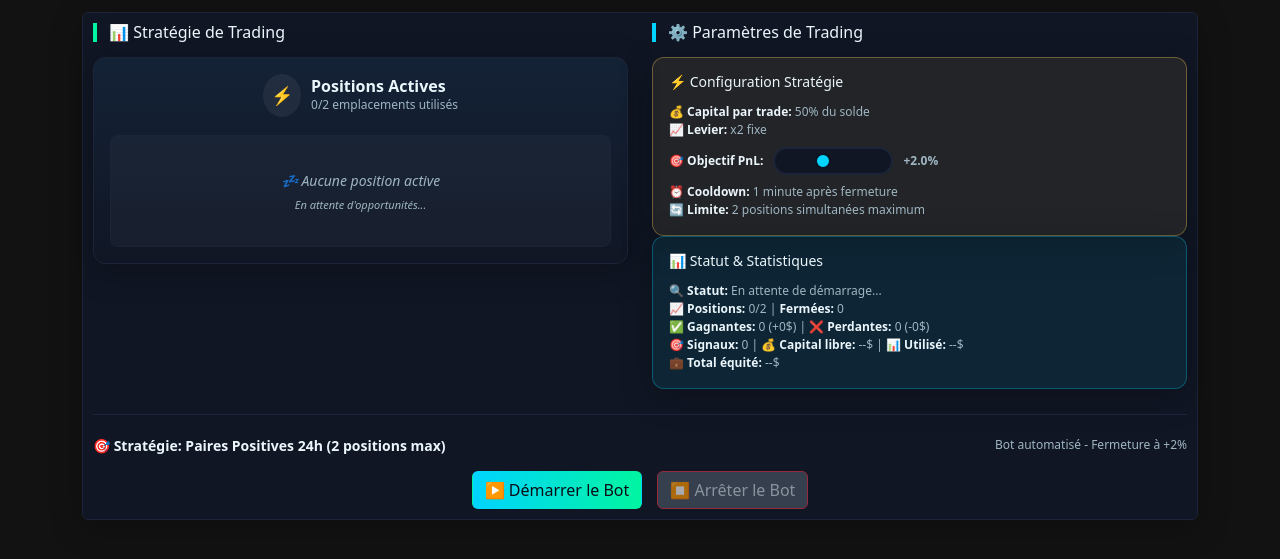
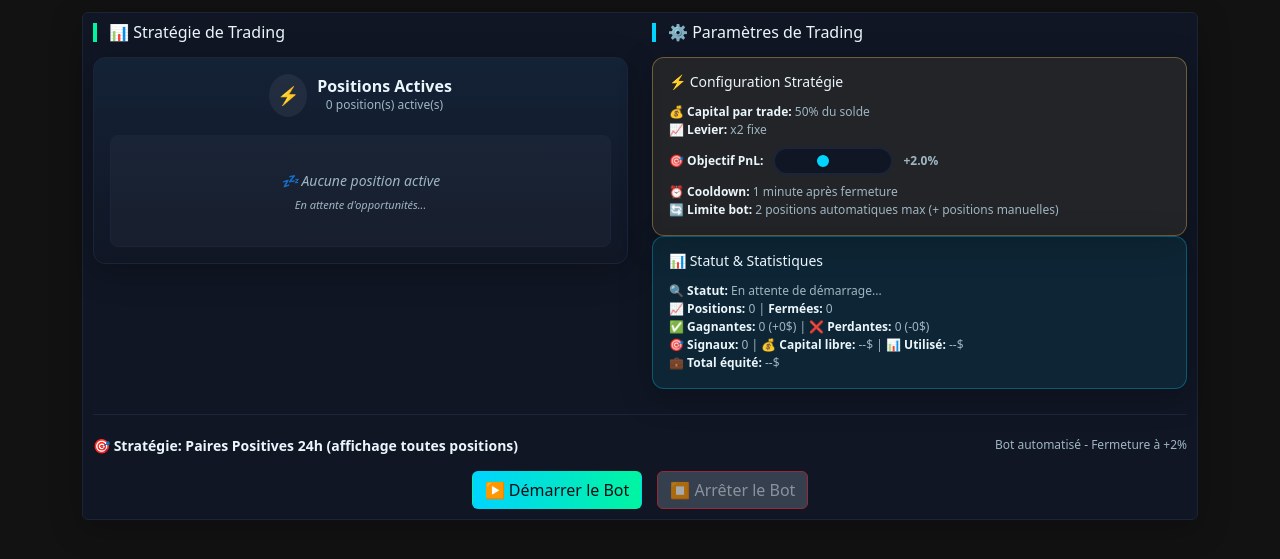
Before and after one commit to Escanpadex/crea-vigne-bot, a plain HTML site: page index.html in a window 1280 px wide. Shown: the part 175-734 px from the top of the page. Drawn offline with nearby package versions, Linux system fonts and the light colour scheme; no server answers.

Commit message:
Add files via upload

```diff
--- a/index.html
+++ b/index.html
@@ -54,7 +54,7 @@
                                     <div>
                                         <h3 style="margin: 0; font-size: 16px; font-weight: bold;">Positions Actives</h3>
                                         <div style="font-size: 12px; text-align: center; color: var(--muted);">
-                                            <span id="positionCount">0</span>/2 emplacements utilisés
+                                            <span id="positionCount">0</span> position(s) active(s)
                                         </div>
                                     </div>
                                 </div>
@@ -103,7 +103,7 @@
                                         <span id="targetPnLDisplay" class="stat-strong">+2.0%</span>
                                     </div>
                                     <div><strong>⏰ Cooldown:</strong> 1 minute après fermeture</div>
-                                    <div><strong>🔄 Limite:</strong> 2 positions simultanées maximum</div>
+                                    <div><strong>🔄 Limite bot:</strong> 2 positions automatiques max (+ positions manuelles)</div>
                                 </div>
                             </div>
 
@@ -112,7 +112,7 @@
                                 <h5 style="margin: 0 0 12px 0; font-size: 14px; color: var(--text);">📊 Statut & Statistiques</h5>
                                 <div style="font-size: 12px; color: var(--muted); line-height: 1.5;">
                                     <div><strong>🔍 Statut:</strong> <span id="currentScanPair">En attente de démarrage...</span></div>
-                                    <div><strong>📈 Positions:</strong> <span id="totalOpenPositions">0/2</span> | <strong>Fermées:</strong> <span id="totalClosedPositions">0</span></div>
+                                    <div><strong>📈 Positions:</strong> <span id="totalOpenPositions">0</span> | <strong>Fermées:</strong> <span id="totalClosedPositions">0</span></div>
                                     <div><strong>✅ Gagnantes:</strong> <span id="winningPositions">0 (+0$)</span> | <strong>❌ Perdantes:</strong> <span id="losingPositions">0 (-0$)</span></div>
                                     <div><strong>🎯 Signaux:</strong> <span id="totalSignals">0</span> | <strong>💰 Capital libre:</strong> <span id="availableCapital">--</span>$ | <strong>📊 Utilisé:</strong> <span id="usedCapital">--</span>$</div>
                                     <div><strong>💼 Total équité:</strong> <span id="totalEquity">--</span>$</div>
@@ -125,7 +125,7 @@
                     <div class="section-footer">
                         <div class="topbar">
                             <div style="font-size: 14px; color: var(--muted);">
-                                <strong>🎯 Stratégie: Paires Positives 24h (2 positions max)</strong>
+                                <strong>🎯 Stratégie: Paires Positives 24h (affichage toutes positions)</strong>
                             </div>
                             <div style="font-size: 12px; color: #9FB6C2;">
                                 Bot automatisé - Fermeture à +2%
```
